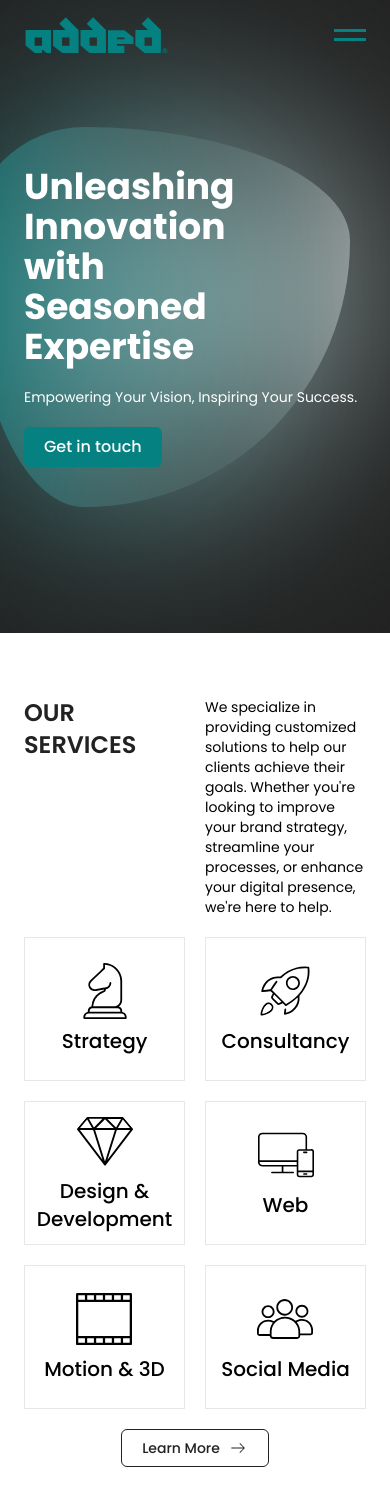
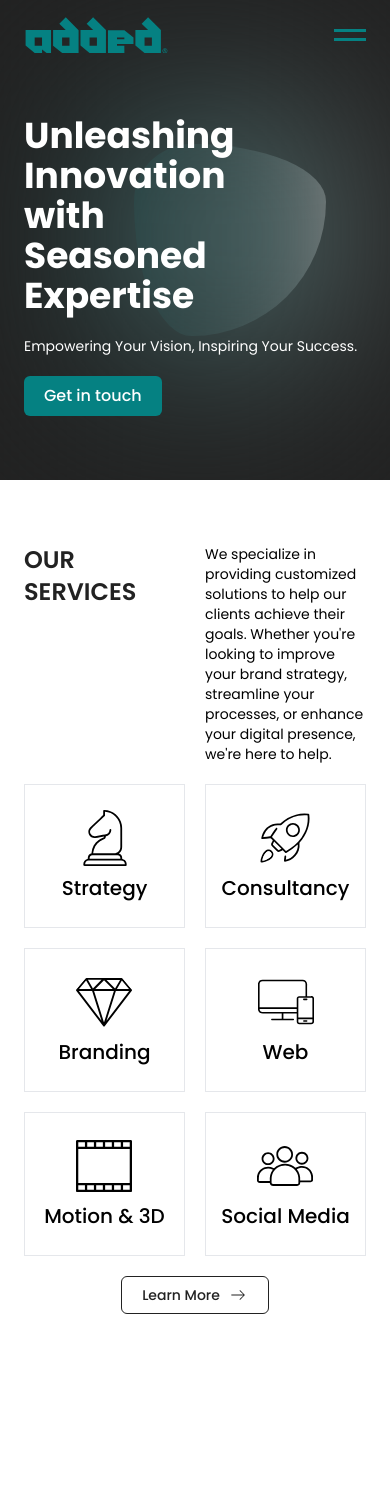
Before and after one commit to Qaudri/added-frontend, a Nuxt app: page / in a window 390 px wide. Shown: the top 1506 px of the page. After the commit the page ends 1378 px from the top, so only its background shows below. Built offline with nearby package versions, Linux system fonts and the light colour scheme.

Commit message:
refactor: header updated for responsiveness

```diff
--- a/pages/index.vue
+++ b/pages/index.vue
@@ -1,13 +1,13 @@
 <template>
   <div>
-    <header class="bg-accent md:h-screen h-screen-75 relative">
+    <header class="bg-accent md:h-screen relative h-[30rem]">
       <div class="h-full w-full relative flex items-center justify-end overflow-x-hidden">
-        <div id="blob" class="mr-10 absolute h-3/5"></div>
+        <div id="blob" class="mr-16 md:mr-10 absolute h-2/5 md:h-3/5"></div>
         <div id="blur"></div>
       </div>
 
       <div class="text-white absolute top-0 z-10 h-full w-full flex">
-        <div class="container mx-auto justify-between flex items-center h-full px-6">
+        <div class="container mx-auto justify-between flex items-end pb-16 md:pb-0 md:items-center h-full px-6">
           <div class="grid gap-5 w-full md:w-2/3">
             <UiTypographyH1>
               Unleashing <br> Innovation <br> with <br> Seasoned <br> Expertise
@@ -48,7 +48,7 @@
         <div class="h-36 w-full border grid place-items-center">
           <div>
             <img src="@/assets/images/services/design.svg" class="w-14 h-14 mb-2 mx-auto" alt="">
-            <UiTypographyH3 class="text-center">Design & Development</UiTypographyH3>
+            <UiTypographyH3 class="text-center">Branding</UiTypographyH3>
           </div>
         </div>
 
```
